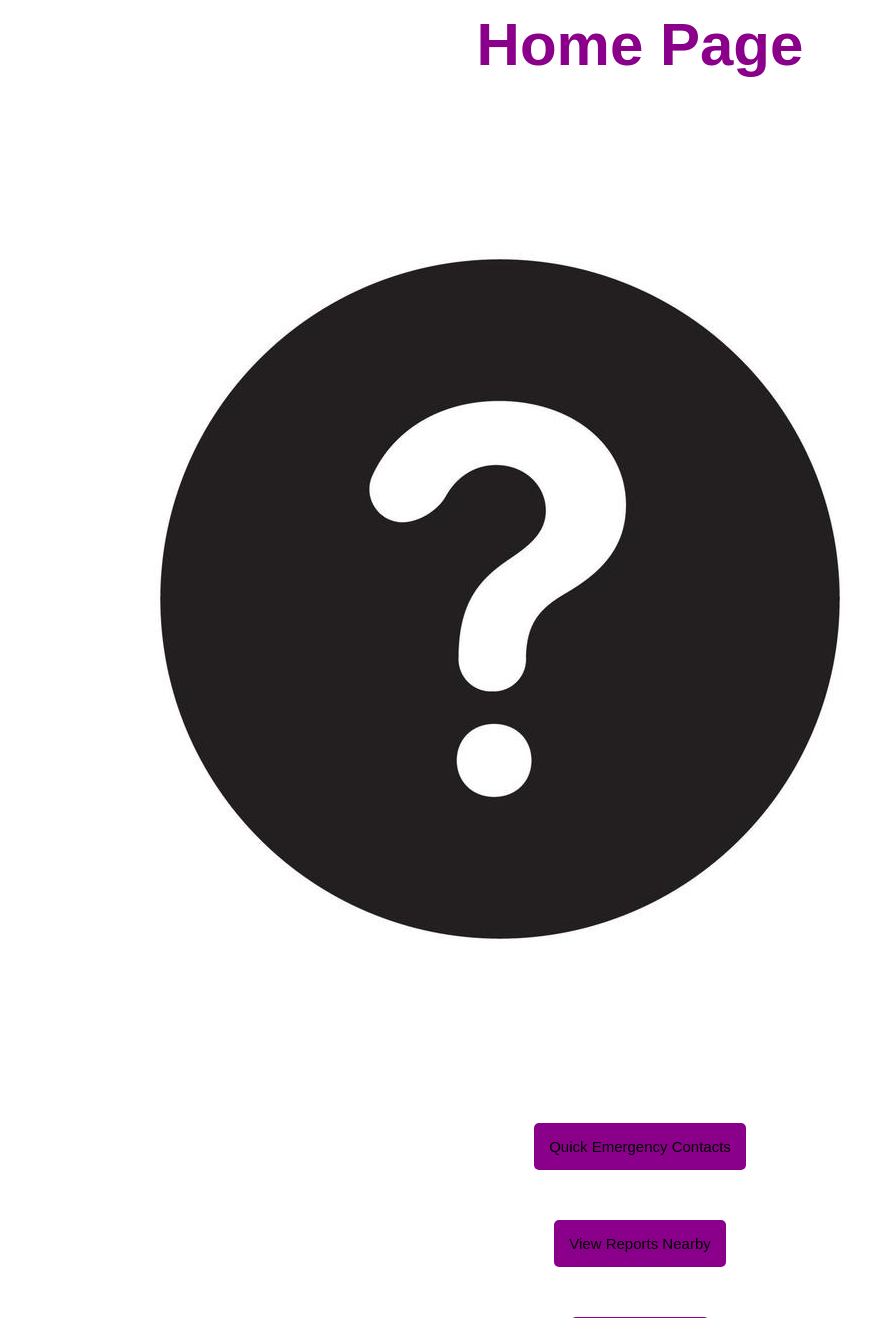
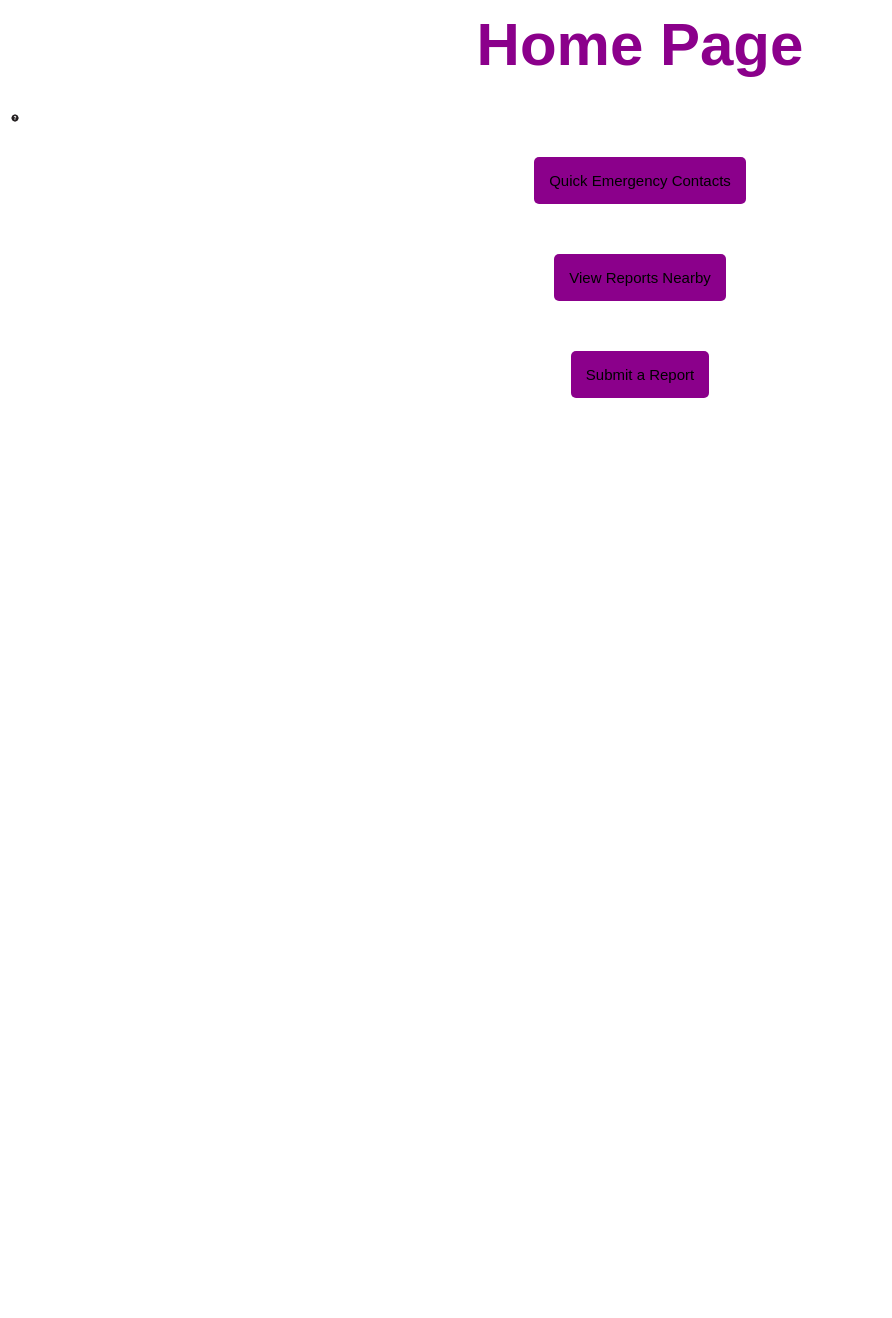
Before and after one commit to MN15LONER/DSW-GROUP-PROJECT, a PHP site: page /Home.html in a window 1280 px wide. Shown: the top 1318 px of the page, without its empty margins (0-892 px from the left). After the commit the page ends 398 px from the top, so only its background shows below. Run offline with PHP 8.4, Linux system fonts and the light colour scheme.

Commit message:
Update Home.css

```diff
--- a/Home.css
+++ b/Home.css
@@ -2,6 +2,11 @@
     margin: 0;
     padding: 0;
     box-sizing: border-box;
+}
+
+.QuestionMark{
+    width: 10px;
+    height: 10px;
 }
 
   body{
```
